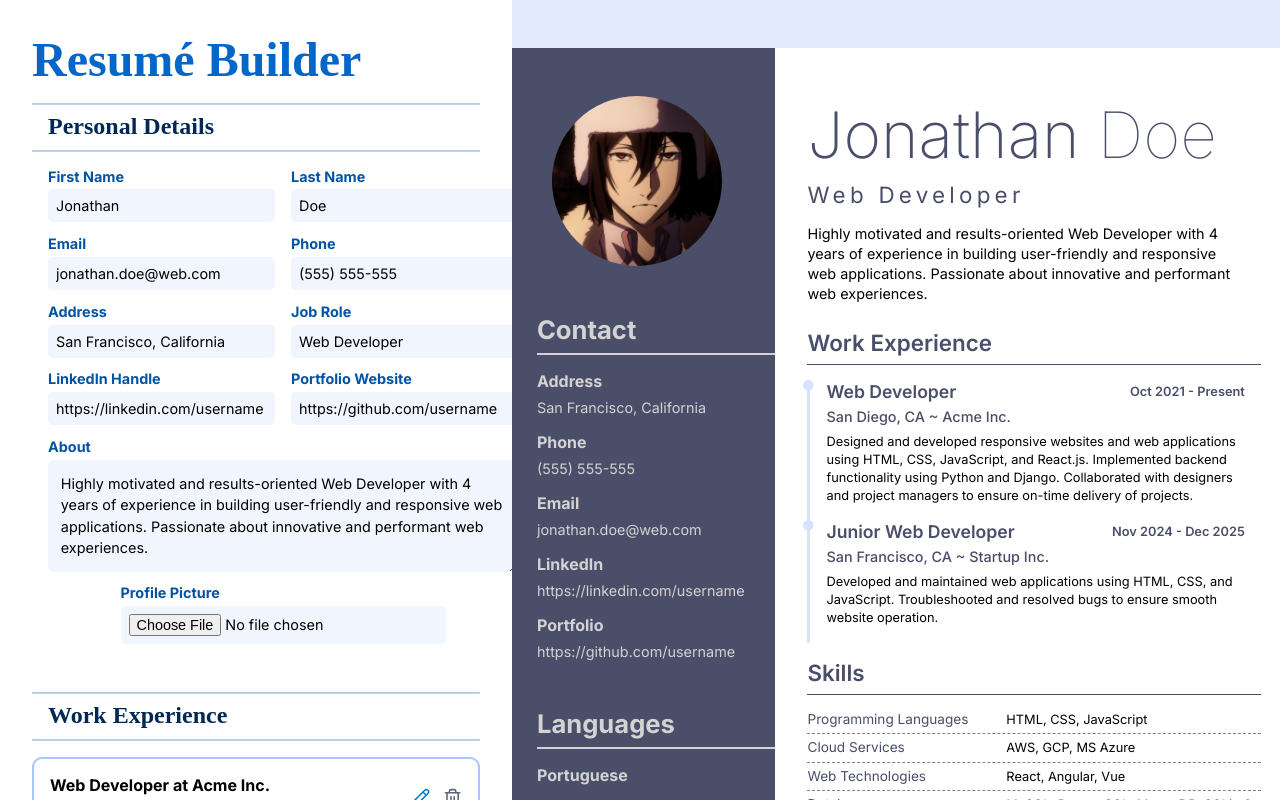
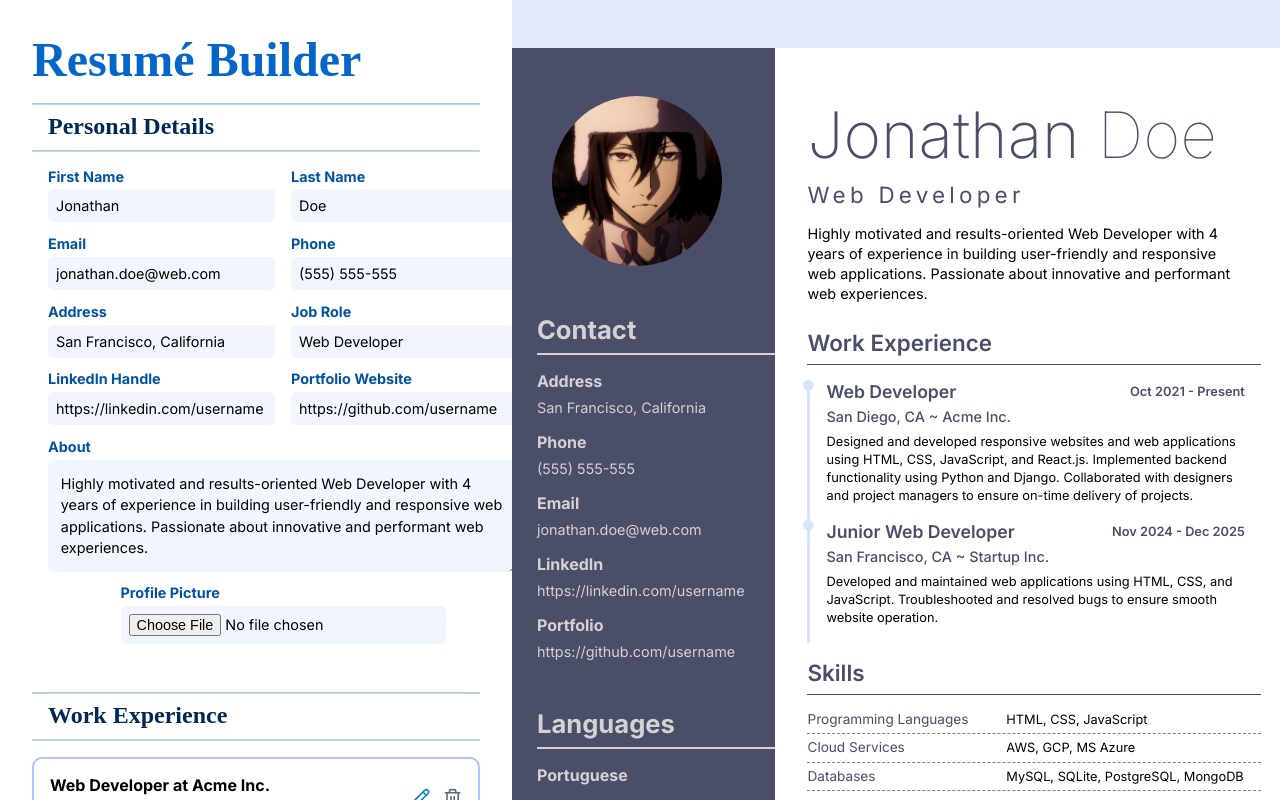
Before and after one commit to tangerineArc/resume-builder, a React (Vite) app: page / in a window 1280 px wide. Built offline with nearby package versions, Linux system fonts and the light colour scheme; a web font is replaced by a local one.

Commit message:
feat: interactive skills section

```diff
--- a/src/App.jsx
+++ b/src/App.jsx
@@ -1,6 +1,6 @@
 import { useState } from "react";
 
-import { defaultEmployments } from "./data/defaults.js";
+import { defaultEmployments, defaultSkills } from "./data/defaults.js";
 
 import Editor from "./components/Editor.jsx";
 import Preview from "./components/Preview.jsx";
@@ -19,6 +19,7 @@ export default function App() {
   );
 
   const [employments, setEmployments] = useState(defaultEmployments);
+  const [skills, setSkills] = useState(defaultSkills);
 
   const modifiers = {
     handleFirstNameChange: (name) => {
@@ -61,11 +62,12 @@ export default function App() {
     linkedin,
     about,
     employments,
+    skills,
   };
 
   return (
     <>
-      <Editor modifiers={{ ...modifiers, setEmployments }} data={data} />
+      <Editor modifiers={{ ...modifiers, setEmployments, setSkills }} data={data} />
       <Preview data={data} />
     </>
   );
--- a/src/components/Editor.jsx
+++ b/src/components/Editor.jsx
@@ -13,7 +13,7 @@ export default function Editor({ modifiers, data }) {
 
       <PersonalDetailsSection modifiers={modifiers} data={data} />
       <EmploymentHistorySection modifiers={modifiers} data={data} />
-      <SkillsSection />
+      <SkillsSection modifiers={modifiers} data={data} />
       <EducationSection />
       <LanguagesEditorSection />
     </div>
--- a/src/components/Preview.jsx
+++ b/src/components/Preview.jsx
@@ -75,22 +75,14 @@ export default function Preview({ data }) {
 
           <div>
             <p>Skills</p>
-            <div>
-              <p>Programming Languages</p>
-              <p>HTML, CSS, JavaScript</p>
-            </div>
-            <div>
-              <p>Cloud Services</p>
-              <p>AWS, GCP, MS Azure</p>
-            </div>
-            <div>
-              <p>Web Technologies</p>
-              <p>React, Angular, Vue</p>
-            </div>
-            <div>
-              <p>Databases</p>
-              <p>MySQL, PostgreSQL, MongoDB, SQLite3</p>
-            </div>
+            {data.skills.map((skill) => {
+              return (
+                <div key={skill.id}>
+                  <p>{skill.category}</p>
+                  <p>{skill.skills}</p>
+                </div>
+              );
+            })}
           </div>
 
           <div>
--- a/src/components/SkillItem.jsx
+++ b/src/components/SkillItem.jsx
@@ -2,13 +2,31 @@ import "../styles/skill-item.css";
 
 import { CircleMinus } from "lucide-react";
 
-export default function SkillItem({ item, deleteEventHandler }) {
+export default function SkillItem({ item, deleteEventHandler, modifiers }) {
   const handleCategoryInput = (event) => {
-    item.category = event.target.value.trim();
+    modifiers.setSkills(prevSkills => {
+      const newSkills = structuredClone(prevSkills);
+      for (let skill of newSkills) {
+        if (skill.id === item.id) {
+          skill.category = event.target.value.trim();
+          break;
+        }
+      }
+      return newSkills;
+    });
   };
 
   const handleSkillsInput = (event) => {
-    item.skills = event.target.value.trim();
+    modifiers.setSkills(prevSkills => {
+      const newSkills = structuredClone(prevSkills);
+      for (let skill of newSkills) {
+        if (skill.id === item.id) {
+          skill.skills = event.target.value.trim();
+          break;
+        }
+      }
+      return newSkills;
+    });
   };
 
   return (
--- a/src/components/SkillsSection.jsx
+++ b/src/components/SkillsSection.jsx
@@ -1,34 +1,12 @@
 import "../styles/skills-section.css";
-
-import { useState } from "react";
 
 import AddButton from "../ui/AddButton.jsx";
 
 import SkillItem from "./SkillItem.jsx";
 
-const defaultSkills = [
-  {
-    id: crypto.randomUUID(),
-    category: "Programming Languages",
-    skills: "HTML, CSS, JavaScript",
-  },
-  {
-    id: crypto.randomUUID(),
-    category: "Cloud Services",
-    skills: "AWS, GCP, MS Azure",
-  },
-  {
-    id: crypto.randomUUID(),
-    category: "Databases",
-    skills: "MySQL, SQLite, PostgreSQL, MongoDB",
-  },
-];
-
-export default function SkillsSection() {
-  const [skills, setSkills] = useState(defaultSkills);
-
+export default function SkillsSection({ modifiers, data }) {
   const handleAddSkill = () => {
-    if (!skills.at(-1).category) return;
+    if (!data.skills.at(-1).category) return;
 
     const skill = {
       id: crypto.randomUUID(),
@@ -36,7 +14,7 @@ export default function SkillsSection() {
       skills: "",
     };
 
-    setSkills((prevSkills) => {
+    modifiers.setSkills((prevSkills) => {
       const newSkills = structuredClone(prevSkills);
       newSkills.push(skill);
       return newSkills;
@@ -44,7 +22,7 @@ export default function SkillsSection() {
   };
 
   const handleDeleteSkill = (targetId) => {
-    setSkills((prevSkills) =>
+    modifiers.setSkills((prevSkills) =>
       prevSkills.filter((skill) => skill.id !== targetId)
     );
   };
@@ -60,12 +38,13 @@ export default function SkillsSection() {
           <input defaultValue={"Skills"} disabled />
         </div>
 
-        {skills.map((skill) => {
+        {data.skills.map((skill) => {
           return (
             <SkillItem
               key={skill.id}
               item={skill}
               deleteEventHandler={() => handleDeleteSkill(skill.id)}
+              modifiers={modifiers}
             />
           );
         })}
--- a/src/data/defaults.js
+++ b/src/data/defaults.js
@@ -1,4 +1,4 @@
-export const defaultEmployments = [
+const defaultEmployments = [
   {
     id: crypto.randomUUID(),
     role: "Web Developer",
@@ -20,3 +20,23 @@ export const defaultEmployments = [
       "Developed and maintained web applications using HTML, CSS, and JavaScript. Troubleshooted and resolved bugs to ensure smooth website operation.",
   },
 ];
+
+const defaultSkills = [
+  {
+    id: crypto.randomUUID(),
+    category: "Programming Languages",
+    skills: "HTML, CSS, JavaScript",
+  },
+  {
+    id: crypto.randomUUID(),
+    category: "Cloud Services",
+    skills: "AWS, GCP, MS Azure",
+  },
+  {
+    id: crypto.randomUUID(),
+    category: "Databases",
+    skills: "MySQL, SQLite, PostgreSQL, MongoDB",
+  },
+];
+
+export { defaultEmployments, defaultSkills };
```
